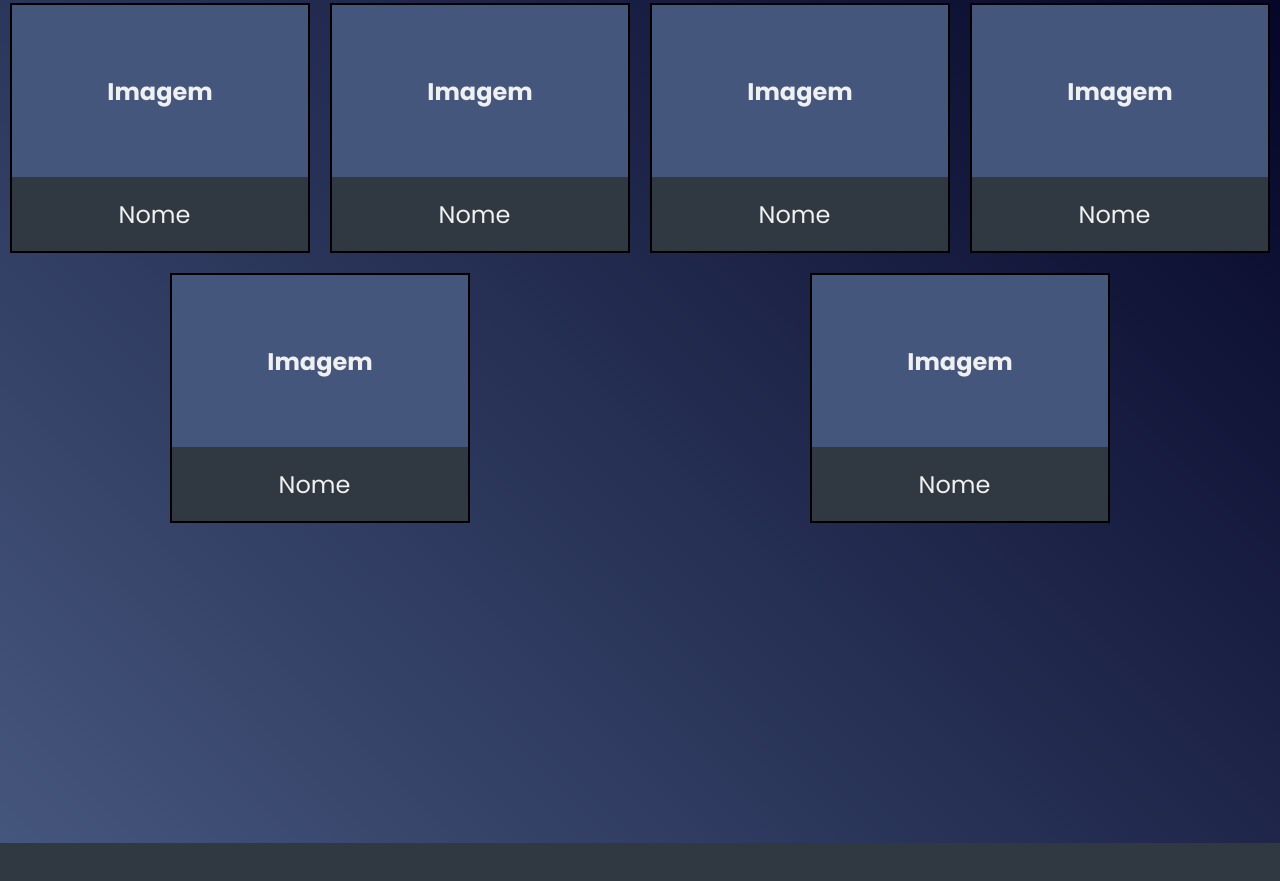
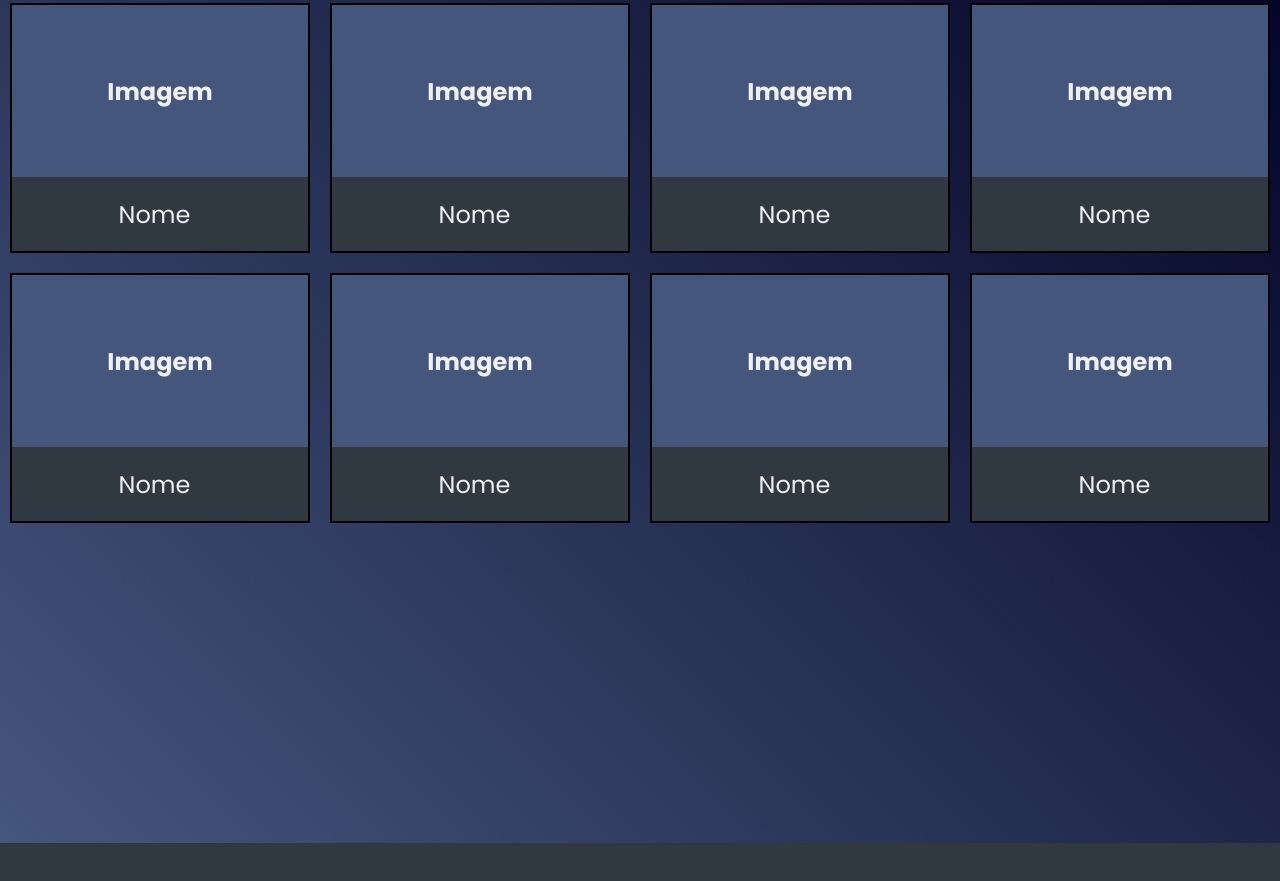
Before and after one commit to dudu9bre/esse-site, a plain HTML site: page index.html in a window 1280 px wide. Shown: the part 944-1825 px from the top of the page. Drawn offline with Linux system fonts and the light colour scheme.

Commit message:
bniehfoe

```diff
--- a/index.html
+++ b/index.html
@@ -73,6 +73,22 @@
               <p>Nome</p>
             </div>
           </div>
+          <div class="project-tile">
+            <div class="imagem">
+              <h1>Imagem</h1>
+            </div>
+            <div class="titulo">
+              <p>Nome</p>
+            </div>
+          </div>
+          <div class="project-tile">
+            <div class="imagem">
+              <h1>Imagem</h1>
+            </div>
+            <div class="titulo">
+              <p>Nome</p>
+            </div>
+          </div>
         </div>
       </section>
       <section id="contact">
```
